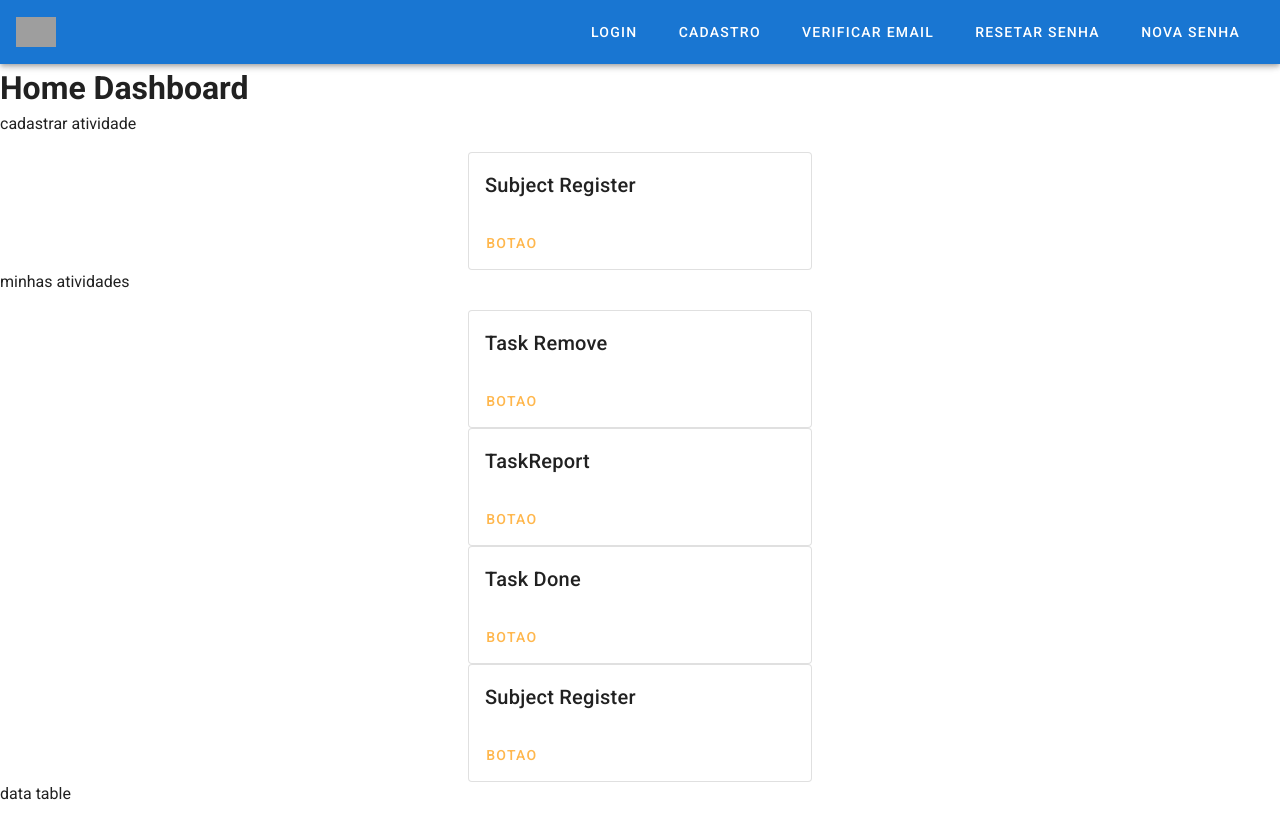
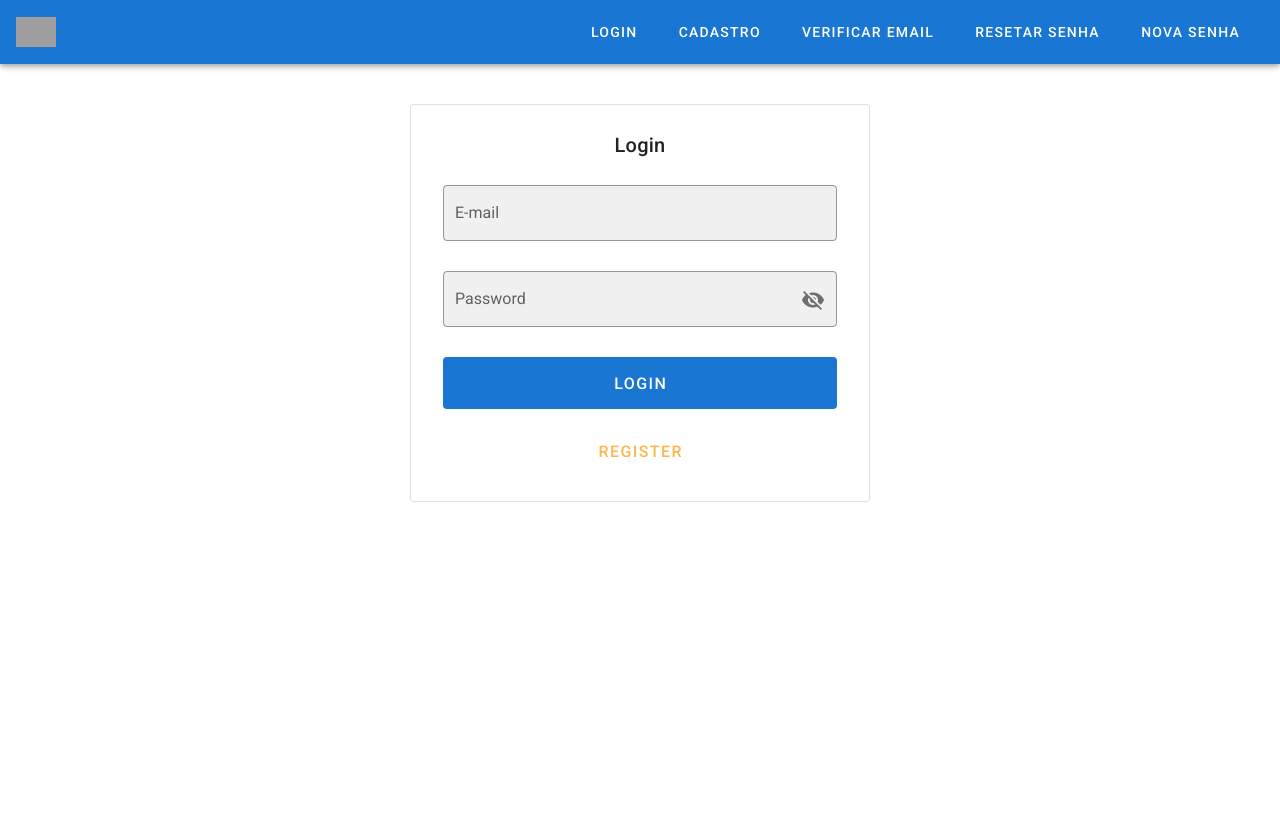
Before and after one commit to paulpessoa/Home-Works, a Vue app: page / in a window 1280 px wide. After the commit the page ends 800 px from the top, so only its background shows below. Built offline with nearby package versions, Linux system fonts and the light colour scheme; grey boxes are pictures that could not be loaded.

Commit message:
v-if login condition show dashboard

```diff
--- a/src/App.vue
+++ b/src/App.vue
@@ -1,6 +1,6 @@
 <template>
   <v-app>
-     <v-app-bar v-show="userKey" app color="primary" dark>
+     <v-app-bar v-show="!accessToken" app color="primary" dark>
       <div class="d-flex align-center">
         <v-img alt="Vuetify Logo" class="shrink mr-2" contain
           src="https://cdn.vuetifyjs.com/images/logos/vuetify-logo-dark.png" transition="scale-transition" width="40" />
@@ -27,7 +27,7 @@
     name: "App",
     data: () => ({
     //
-    userKey: true,
+    accessToken: null,
     }),
     components: { FormLogin }
 });
--- a/src/views/HomeDashboard.vue
+++ b/src/views/HomeDashboard.vue
@@ -1,6 +1,6 @@
 <template>
   <div>
-  <div v-if="userTocken">
+  <div v-if="accessToken">
       <h1>Home Dashboard</h1>
       <p>cadastrar atividade </p>
       <TaskRegister/>
@@ -33,7 +33,7 @@
   export default Vue.extend({
     name: 'HomeDashboard',
     data: () => ({
-      userTocken: true,
+      accessToken: sessionStorage.getItem("accessToken"),
     }),
     components: {
       TaskRegister,
```
